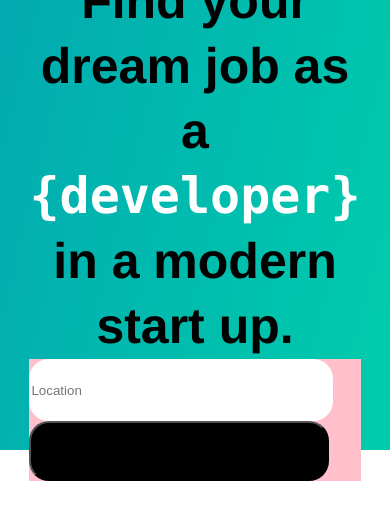
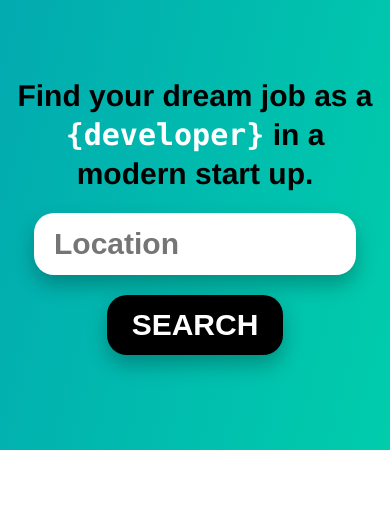
Before and after one commit to davidosemwegie/startup-job-hunt, a React (Create React App) app: page / in a window 390 px wide. Shown: the top 520 px of the page. Built offline with nearby package versions, Linux system fonts and the light colour scheme.

Commit message:
done with Hero section UI  **responsive design

```diff
--- a/src/components/Button.tsx
+++ b/src/components/Button.tsx
@@ -0,0 +1,39 @@
+import React from "react"
+import styled from "styled-components"
+
+interface Props {
+  title: string
+  onClick: () => any
+}
+
+const Container = styled.button`
+  text-transform: uppercase;
+  color: white;
+  background-color: black;
+  max-width: 200px;
+  height: 60px;
+  border: none;
+  border-radius: 20px;
+  font-weight: 700;
+  font-size: 30px;
+  padding: 5px 25px;
+  box-shadow: 0 10px 20px rgba(0, 0, 0, 0.25);
+  cursor: pointer;
+  transition: 1s cubic-bezier(0.2, 0.8, 0.2, 1);
+  margin: 0 auto;
+
+  &:hover {
+    background-color: white;
+    color: black;
+  }
+
+  /* @media (max-width: 640px) {
+    align-self: center;
+  } */
+`
+
+const Button: React.FC<Props> = ({ title, onClick }) => {
+  return <Container onClick={onClick}>{title}</Container>
+}
+
+export default Button
--- a/src/components/HeroSection.tsx
+++ b/src/components/HeroSection.tsx
@@ -1,5 +1,6 @@
 import React from "react"
 import styled from "styled-components"
+import Button from "./Button"
 
 interface Props {}
 
@@ -17,10 +18,23 @@ const HeroMessage = styled.p`
   font-weight: 900;
   -webkit-font-smoothing: antialiased;
   text-align: center;
+
+  @media (max-width: 640px) {
+    font-size: 30px;
+  }
 `
 
 const SearchForm = styled.form`
-  background-color: pink;
+  display: grid;
+  grid-template-columns: auto auto;
+  grid-gap: 20px;
+  justify-content: center;
+  padding: 20px;
+
+  @media (max-width: 640px) {
+    grid-template-columns: auto;
+    /* grid-template-columns: repeat(1, auto); */
+  }
 `
 
 const SearchInput = styled.input`
@@ -28,14 +42,10 @@ const SearchInput = styled.input`
   width: 300px;
   height: 60px;
   border-radius: 20px;
-`
-
-const SearchButton = styled.button`
-  text-transform: uppercase;
-  background-color: black;
-  width: 300px;
-  height: 60px;
-  border-radius: 20px;
+  font-size: 30px;
+  font-weight: 700;
+  padding-left: 20px;
+  box-shadow: 0 10px 20px rgba(0, 0, 0, 0.25);
 `
 
 const HeroSection: React.FC<Props> = () => {
@@ -47,7 +57,10 @@ const HeroSection: React.FC<Props> = () => {
       </HeroMessage>
       <SearchForm>
         <SearchInput type="text" placeholder="Location" />
-        <SearchButton>search</SearchButton>
+        <Button
+          title="Search"
+          onClick={() => console.log("The button was clicked")}
+        />
       </SearchForm>
     </Container>
   )
```
